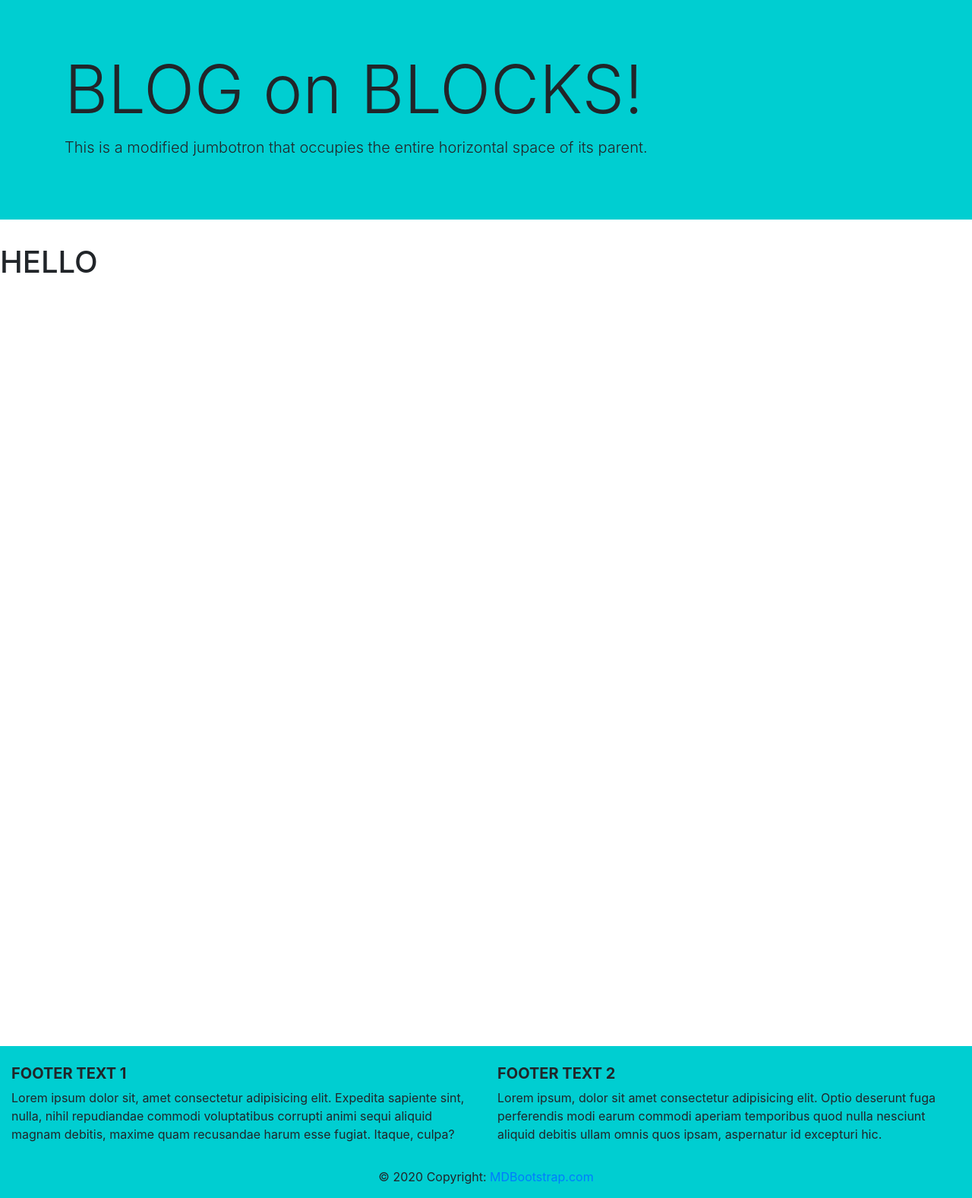
After one commit to zaryab2000/EduVault-Chain, a Django app: page /addStudent/ in a window 1280 px wide. The commit adds this page. Shown: the part 70-1647 px from the top of the page at 76% size. Run offline with Django 3.2, Linux system fonts and the light colour scheme; some libraries are stand-ins or nearby versions.

Commit message:
added new ROUTES

```diff
--- a/main_app/templates/main_app/base_index.html
+++ b/main_app/templates/main_app/base_index.html
@@ -84,7 +84,7 @@
       </div>
     </main>
 <!-- Footer -->
-<footer class="page-footer font-small teal pt-4" style="background:DarkTurquoise;">
+<footer class="page-footer font-small teal pt-4" style="background:DarkTurquoise; margin-top: 1000px">
 
   <!-- Footer Text -->
   <div class="container-fluid text-center text-md-left">
--- /dev/null
+++ b/main_app/templates/main_app/forms.html
@@ -0,0 +1,5 @@
+{% extends 'main_app/base_index.html' %}
+
+{% block content %}
+<h1>HELLO</h1>
+{% endblock %}
--- a/main_app/urls.py
+++ b/main_app/urls.py
@@ -2,5 +2,6 @@ from django.urls import path,include
 from . import views
 urlpatterns = [
 	path('', views.base, name='base'),
-	path('students/',views.students, name='students')
+	path('students/',views.students, name='students'),
+	path('addStudent/', views.addStudent, name='addStudent')
 ]
--- a/main_app/views.py
+++ b/main_app/views.py
@@ -245,3 +245,6 @@ def students(request):
 		'students':students
 	}
 	return render(request, 'main_app/students.html',context)
+
+def addStudent(request):
+	return render(request, 'main_app/forms.html')
```
